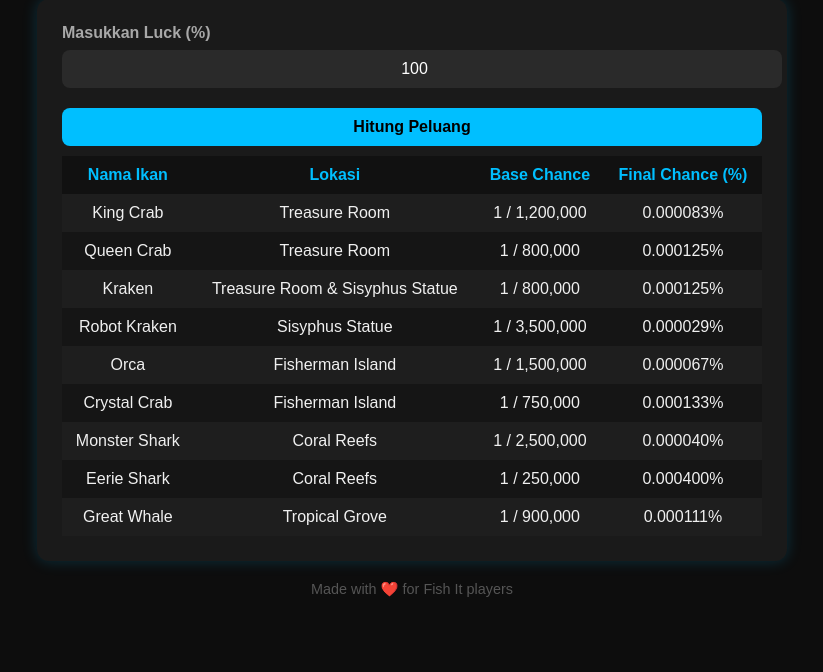
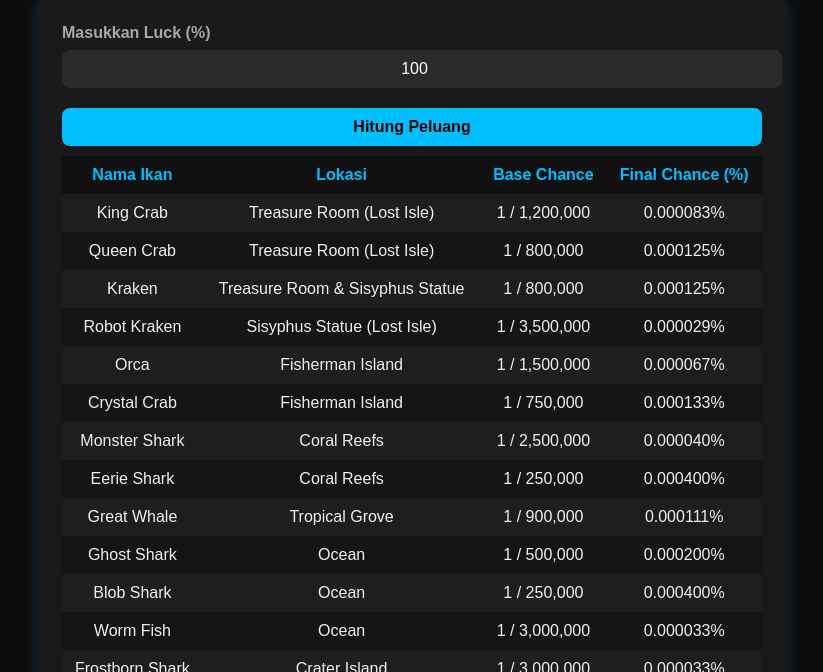
Before and after one commit to rifandiif/rate-fish-it, a plain HTML site: page index.html in a window 1280 px wide. Shown: the part 128-800 px from the top of the page, without its empty margins (228-1051 px from the left). Drawn offline with Linux system fonts and the light colour scheme.

Commit message:
Update index.html

```diff
--- a/index.html
+++ b/index.html
@@ -124,15 +124,20 @@
 
   <script>
     const fishList = [
-      { name: "King Crab", location: "Treasure Room", base: 1200000 },
-      { name: "Queen Crab", location: "Treasure Room", base: 800000 },
-      { name: "Kraken", location: "Treasure Room & Sisyphus Statue", base: 800000 },
-      { name: "Robot Kraken", location: "Sisyphus Statue", base: 3500000 },
-      { name: "Orca", location: "Fisherman Island", base: 1500000 },
-      { name: "Crystal Crab", location: "Fisherman Island", base: 750000 },
-      { name: "Monster Shark", location: "Coral Reefs", base: 2500000 },
-      { name: "Eerie Shark", location: "Coral Reefs", base: 250000 },
-      { name: "Great Whale", location: "Tropical Grove", base: 900000 },
+      {name:"King Crab", location:"Treasure Room (Lost Isle)", base:1200000},
+{name:"Queen Crab", location:"Treasure Room (Lost Isle)", base:800000},
+{name:"Kraken", location:"Treasure Room & Sisyphus Statue", base:800000},
+{name:"Robot Kraken", location:"Sisyphus Statue (Lost Isle)", base:3500000},
+{name:"Orca", location:"Fisherman Island", base:1500000},
+{name:"Crystal Crab", location:"Fisherman Island", base:750000},
+{name:"Monster Shark", location:"Coral Reefs", base:2500000},
+{name:"Eerie Shark", location:"Coral Reefs", base:250000},
+{name:"Great Whale", location:"Tropical Grove", base:900000},
+{name:"Ghost Shark", location:"Ocean", base:500000},
+{name:"Blob Shark", location:"Ocean", base:250000},
+{name:"Worm Fish", location:"Ocean", base:3000000},
+{name:"Frostborn Shark", location:"Crater Island", base:3000000},
+{name:"Giant Squid", location:"Treasure Room / Sisyphus", base:1200000},
     ];
 
     function calculateChances() {
```
